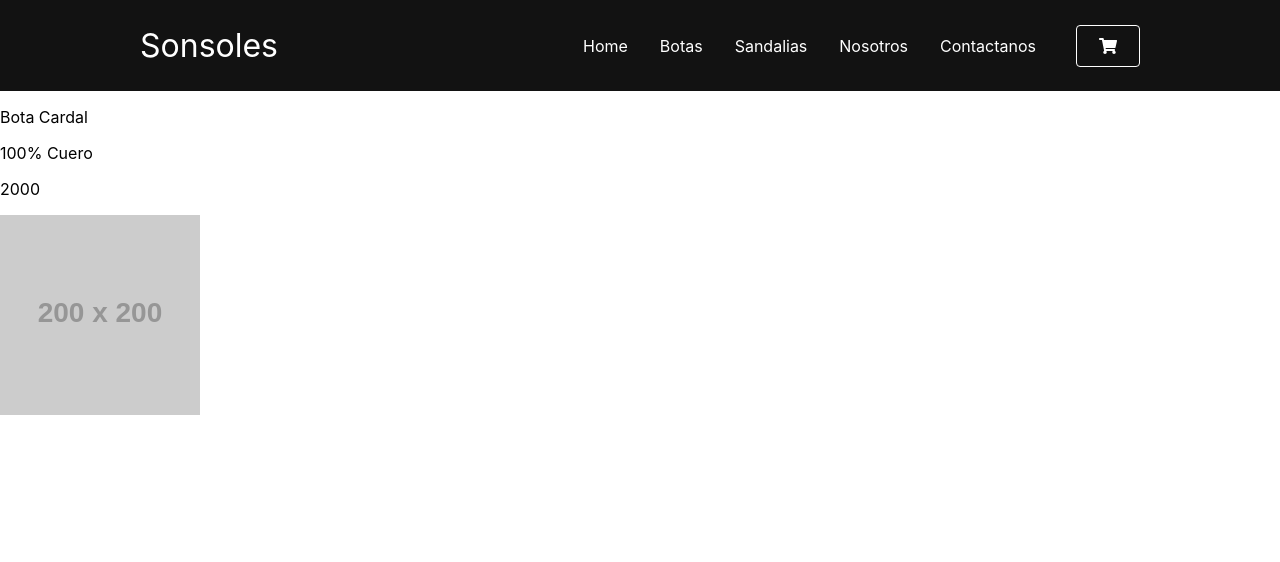
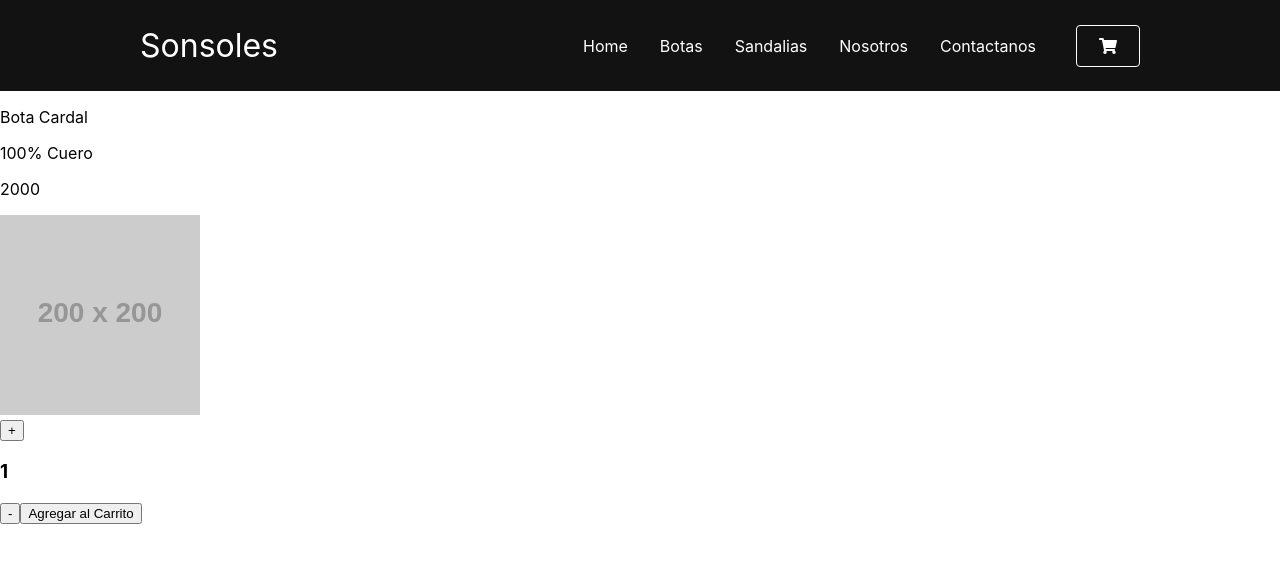
Before and after one commit to fedelu/sonsoles_shop, a React (Create React App) app: page /producto/1 in a window 1280 px wide. Shown: the top 562 px of the page. Built offline with nearby package versions, Linux system fonts and the light colour scheme.

Commit message:
OCtava entrega

```diff
--- a/src/Components/ItemDetail.js
+++ b/src/Components/ItemDetail.js
@@ -1,10 +1,30 @@
+import ItemCount from "./ItemCount";
+import { useEffect, useState } from "react";
+import { Link } from "react-router-dom";
+
 export default function Item({ producto }){
+    const [itemCount, setItemCount] = useState (undefined);
+
+    function AgregarItem (newItemCount) {
+        setItemCount(newItemCount);
+    }
+
+
     return (
+    <div>
         <div>
             <p className="nombre">{producto.nombre}</p>
             <p className="desripcion">{producto.descripcion}</p>
             <p className="precio">{producto.precio}</p>
             <img src={producto.imagen} alt="Imagen del prod"/>
         </div>
+        <div>
+            {
+                !itemCount ?
+                <ItemCount stock={4} initial={1} onAdd={AgregarItem}/> :
+                <Link to="/cart">Ir al Carrito</Link>
+            }
+        </div>
+    </div>
     )
 }
--- a/src/Components/itemCount.js
+++ b/src/Components/itemCount.js
@@ -5,7 +5,7 @@ function ItemCount ({stock , initial, onAdd}) {
     const [contador, cambioContador] = useState (initial);
 
     function Sumar () {
-        if (contador <= stock) {
+        if (contador < stock) {
         cambioContador (contador + 1) }
         else {
         cambioContador (contador + 0) }
--- a/src/Components/itemListContainer.js
+++ b/src/Components/itemListContainer.js
@@ -36,7 +36,6 @@ getProductos().then((productos) =>{
            <div>
                <h1 className="greeting1"> {greeting}</h1>
                {productos.length > 0 ? <ItemList productos={productos}/> : <p>Cargando Productos </p>}
-               <ItemCount stock={4} initial={1} onAdd={AgregarItem}/>
            </div>
 
     )
```
